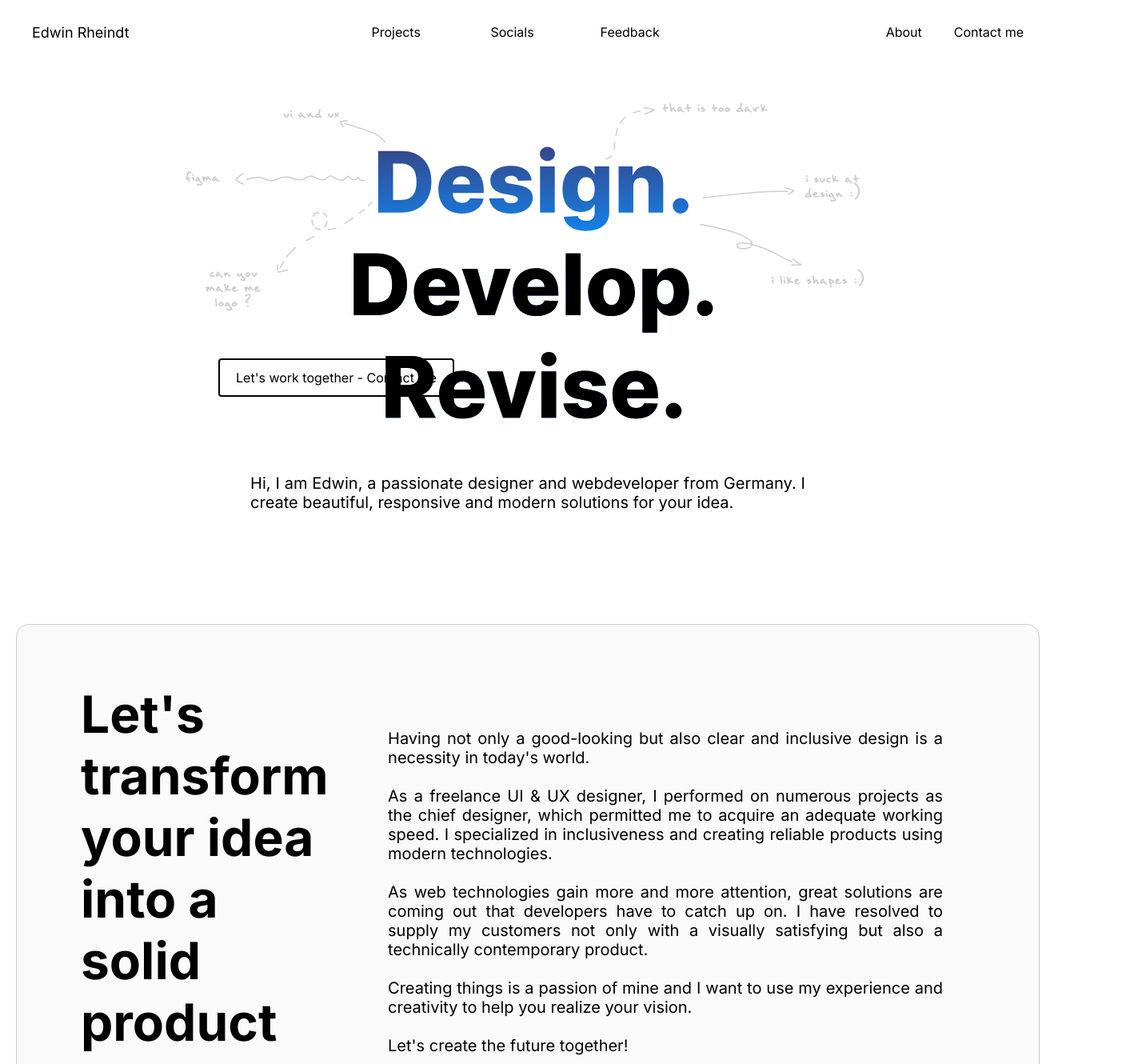
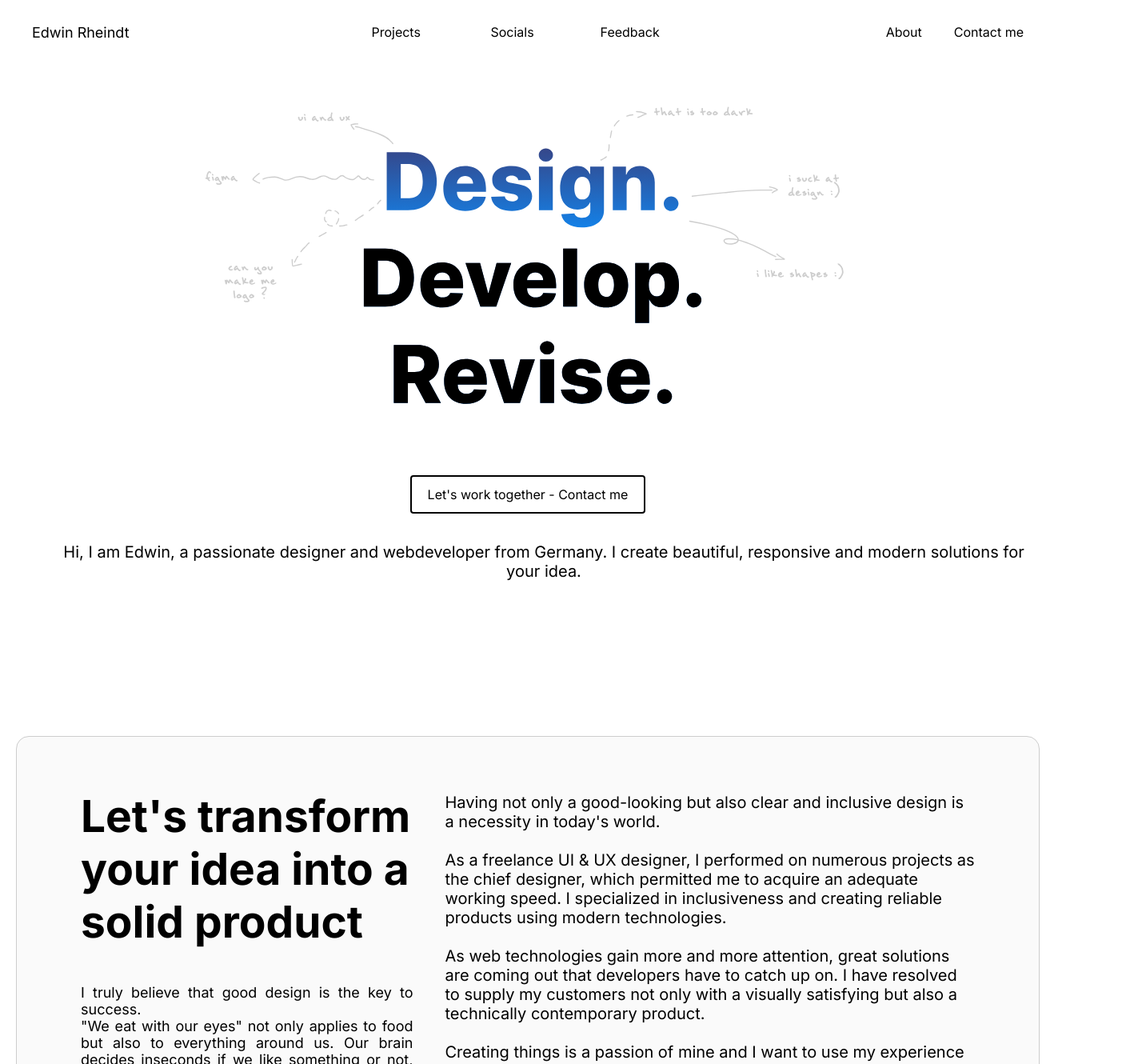
Before and after one commit to EdwxnRh/portfolio, a Next.js app: page / in a window 1280 px wide. Shown: the top 1330 px of the page at 80% size, 1428 px wide, since content can reach past the window. Built offline with nearby package versions, Linux system fonts and the light colour scheme; some icons are missing.

Commit message:
Update
Try this ;)

```diff
--- a/pages/index.js
+++ b/pages/index.js
@@ -46,6 +46,7 @@ export default function Home() {
         </section>
         <section className={styles.introSection}>
           <div className={styles.introBox}>
+            <div className={styles.introHeader}>
               <h2 className={styles.introTitle}>
                 Let&#39;s transform <br />
                 your idea into a <br />
@@ -57,6 +58,7 @@ export default function Home() {
                 everything around us. Our brain decides inseconds if we like
                 something or not, only based onthe first glaze.
               </p>
+            </div>
             <p className={styles.introText}>
               Having not only a good-looking but also clear and inclusive design
               is a necessity in today&#39;s world.
--- a/styles/Home.module.css
+++ b/styles/Home.module.css
@@ -68,43 +68,30 @@
 }
 
 .head {
+  height: calc(100vh - 12rem);
   width: 100%;
-  height: 70vh;
+  margin-top: 4rem;
   display: grid;
-  grid-template-columns: 1fr;
-  grid-template-rows: 4fr 1fr;
-  place-items: center;
+  grid-template-rows: 3fr 2fr;
 }
 
 .bg {
-  margin-top: 10rem;
-  height: 120%;
-  width: 120%;
-  grid-area: 1 / 1 / 2 / 2;
+  width: 100%;
   background-repeat: no-repeat;
   background-position: center;
   background-size: contain;
 }
 
 .intro {
-  grid-area: 2 / 1 / 3 / 2;
+  text-align: center;
+  margin-top: 8rem;
 }
 
 .contact {
-  margin-top: 17rem;
   padding: 1.2rem 2rem;
   font-size: 1.6rem;
   border: 2px solid #000000;
   border-radius: 4px;
-}
-
-.introText {
-  padding: 0rem 4rem;
-  width: 55ch;
-  margin-top: 5rem;
-  font-size: 20px;
-  line-height: 24px;
-  text-align: center;
 }
 
 .introSection {
@@ -118,25 +105,22 @@
   border: 1px solid #cdcdcd;
   box-sizing: border-box;
   border-radius: 16px;
-  display: grid;
-  grid-template-columns: 1fr 1fr;
-  grid-column-gap: 20px;
+  display: flex;
 }
 
 .introTitle {
-  font-size: 6.4rem;
-  grid-area: 1 / 1 / 2 / 2;
+  font-size: 5.5rem;
+  text-align: left;
 }
 
 .introTextSt {
-  margin-top: -2rem;
-  padding-right: 10rem;
-  grid-area: 2 / 1 / 3 / 2;
+  margin-top: 2rem;
   text-align: justify;
 }
 
 .introText {
-  grid-area: 1 / 2 / 3 / 3;
-  padding-top: 6rem;
-  text-align: justify;
+  padding: 0rem 0 0 4rem;
+  margin-top: 5rem;
+  font-size: 20px;
+  line-height: 24px;
 }
```
Lines whose indentation alone changed are shown as unchanged.
